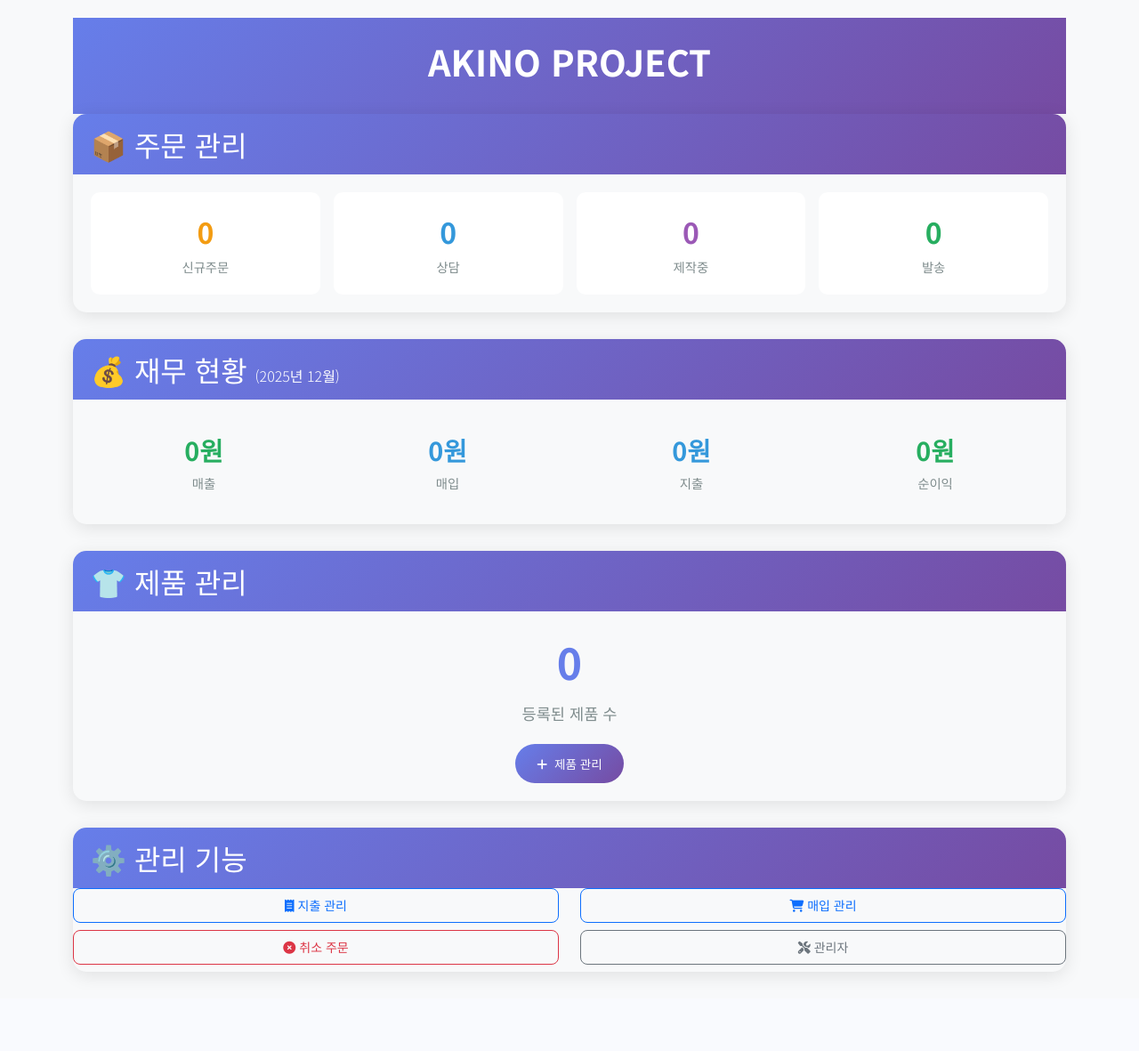
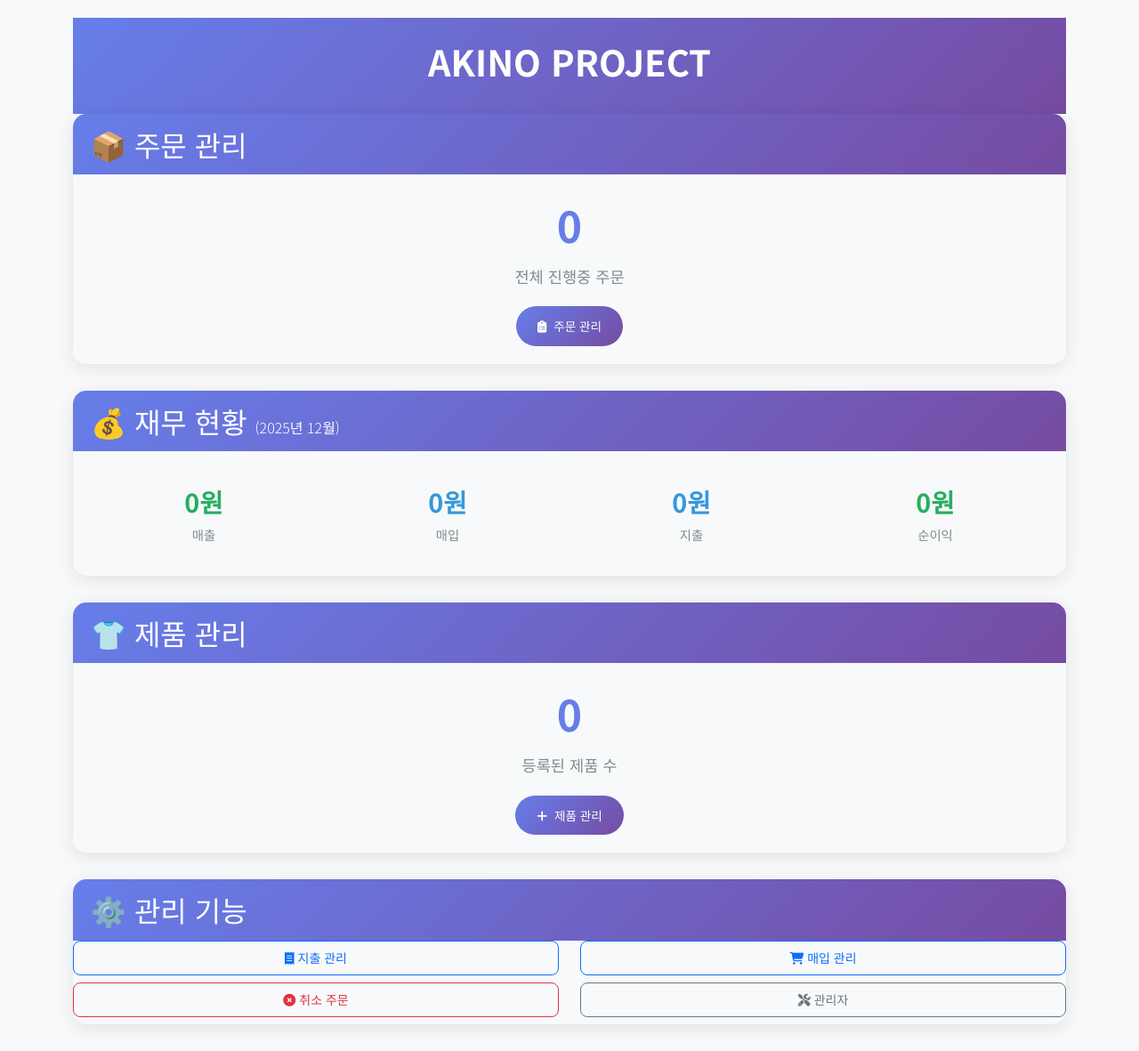
Before and after one commit to wonki0323/tshirt-management, a Django app: page /dashboard/ in a window 1280 px wide. Shown: the part 54-1235 px from the top of the page at 89% size. Before the commit the page ends 1154 px from the top, so only its background shows below. Run offline with Django 4.2, Linux system fonts and the light colour scheme; the visitor is signed in with stand-in values (Sample User, id 1); data that the repository does not hold is empty.

Commit message:
대시보드 및 주문 관리 UI 개선
- 주문 관리 페이지에서 상태 필터 버튼 모두 제거
- 대시보드 주문 관리 섹션 단순화
  (신규/상담/제작중/발송 개별 표시 → 전체 진행중 주문 수로 통합)
- 전체 진행중 주문 수 표시 (완료/정산/종료 제외)
- 깔끔한 UI로 통일

```diff
--- a/tshirt_management/templates/dashboard.html
+++ b/tshirt_management/templates/dashboard.html
@@ -212,22 +212,11 @@
         <div class="card-header" style="background: linear-gradient(135deg, #667eea 0%, #764ba2 100%); color: white;">
             <h2 class="mb-0">📦 주문 관리</h2>
         </div>
-        <div class="orders-stats">
-            <a href="{% url 'order_list' %}?status=NEW" class="order-stat-item">
-                <div class="order-stat-number" style="color: #f39c12;">{{ order_stats.new }}</div>
-                <div class="order-stat-label">신규주문</div>
-            </a>
-            <a href="{% url 'order_list' %}?status=CONSULTING" class="order-stat-item">
-                <div class="order-stat-number" style="color: #3498db;">{{ order_stats.consulting }}</div>
-                <div class="order-stat-label">상담</div>
-            </a>
-            <a href="{% url 'order_list' %}?status=PRODUCING" class="order-stat-item">
-                <div class="order-stat-number" style="color: #9b59b6;">{{ order_stats.producing }}</div>
-                <div class="order-stat-label">제작중</div>
-            </a>
-            <a href="{% url 'order_list' %}?status=PRODUCED" class="order-stat-item">
-                <div class="order-stat-number" style="color: #27ae60;">{{ order_stats.produced }}</div>
-                <div class="order-stat-label">발송</div>
+        <div class="products-section">
+            <div class="products-count" style="color: #667eea;">{{ total_orders }}</div>
+            <div class="products-label">전체 진행중 주문</div>
+            <a href="{% url 'order_list' %}" class="add-product-btn">
+                <i class="fas fa-clipboard-list me-2"></i>주문 관리
             </a>
         </div>
     </div>
--- a/tshirt_management/views.py
+++ b/tshirt_management/views.py
@@ -73,6 +73,11 @@ def dashboard(request):
         'produced': Order.objects.filter(status=Status.PRODUCED).count(),
     }
 
+    # 전체 진행중 주문 (CANCELED, COMPLETED, SETTLED, ARCHIVED 제외)
+    total_orders = Order.objects.exclude(
+        status__in=[Status.CANCELED, Status.COMPLETED, Status.SETTLED, Status.ARCHIVED]
+    ).count()
+
     # PRODUCTS: 제품 개수
     total_products = Product.objects.count()
 
@@ -85,6 +90,7 @@ def dashboard(request):
         'vat_amount': vat_amount,
         'vat_exclusive_profit': vat_exclusive_profit,
         'order_stats': order_stats,
+        'total_orders': total_orders,
         'total_products': total_products,
         'current_month_str': f"{now.year}년 {now.month}월",
     }
```
Also changed, not shown: orders/templates/orders/order_list.html (+0 -8 lines).
